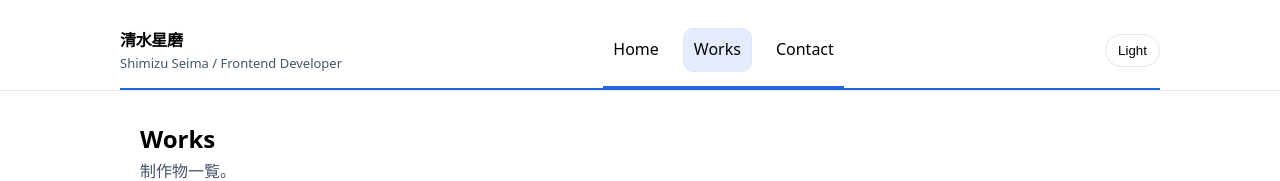
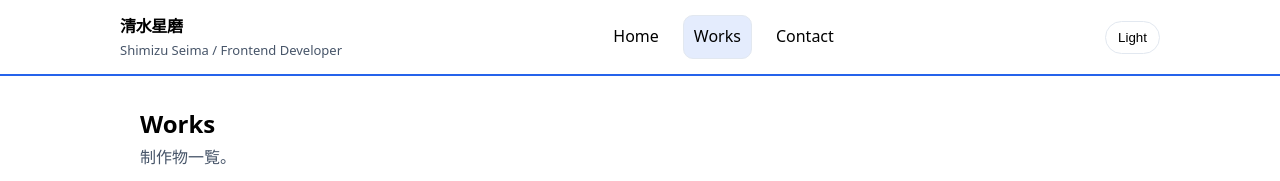
Before and after one commit to uni-bit/portfolio, a React (Create React App) app: page /portfolio/works in a window 1280 px wide. Shown: the top 181 px of the page. Built offline with nearby package versions, Linux system fonts and the light colour scheme.

Commit message:
Fix header border position

```diff
--- a/src/styles.css
+++ b/src/styles.css
@@ -91,7 +91,7 @@ h3 {
   top: 0;
   z-index: 20;
   background: var(--bg);
-  border-bottom: 1px solid var(--border);
+  border-bottom: 2px solid var(--accent);
 }
 
 .headerInner {
@@ -100,8 +100,6 @@ h3 {
   justify-content: space-between;
   gap: 12px;
   padding: 14px 0;
-  padding-bottom: 0;
-  border-bottom: 2px solid var(--accent);
 }
 
 .brandTitle {
@@ -118,8 +116,6 @@ h3 {
   display: flex;
   gap: 14px;
   align-items: center;
-  padding: 14px 0;
-  border-bottom: 2px solid var(--accent);
 }
 
 .nav a {
```
Also changed, not shown: 6 other files (tests, documents, lock files or other folders).
